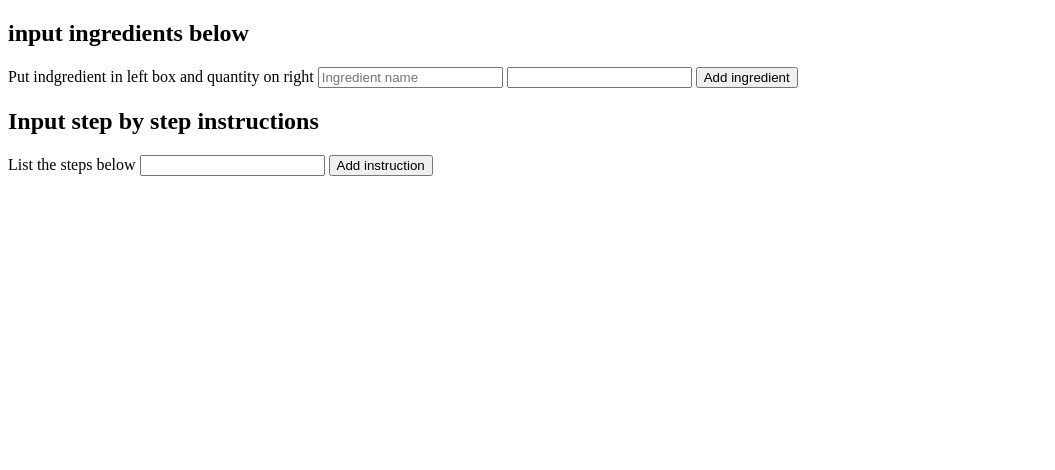
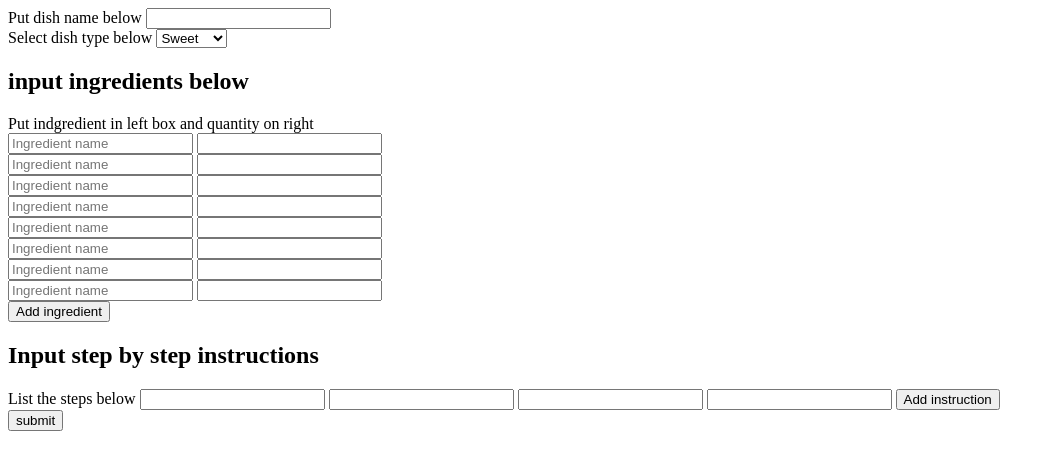
Before and after one commit to ChiKamoM/Recipe-storing-website, a Node server app: template views/index.ejs in a window 1280 px wide. Shown: the top 470 px of the page, without its empty margins (0-1055 px from the left). Run offline with Node 20, Linux system fonts and the light colour scheme; the template is opened without the code that fills it, so the values that code supplies are empty.

Commit message:
tested how data is passed, added inputs started backend for new recipe

```diff
--- a/index.js
+++ b/index.js
@@ -4,7 +4,7 @@ import pg from "pg";
 import 'dotenv/config';
 import bcrypt from "bcrypt";
 import { v4 as uuidv4 } from 'uuid';
-import e from "express";
+
 
 
 const app = express()
@@ -52,7 +52,7 @@ app.post("/register", async (req,res)=>{
             result = await db.query("INSERT INTO users (uuid,name,email,password) VALUES ($1,$2,$3,$4)",[uuid,name,email,hash])
             console.log(result)
             loggedIn = true;
-            res.redirect("/");
+            res.render("login.ejs");
          } else{
             res.send("user already exists. Try logging in")
          }
@@ -75,11 +75,11 @@ app.post("/login", async (req,res)=>{
             let result = await db.query("SELECT * FROM users WHERE email = $1",[email])
             const user = result.rows[0];
             if(result.rows.length > 0){
-                  bcrypt.compare(password,user.password, (err, res)=>{
+                  bcrypt.compare(password,user.password, (err, check)=>{
                         if(err){
                               console.log("Error comparing password", err)
                         } else{
-                              if(res){
+                              if(check){
                                     loggedIn = true
                                     currentUser = user.id
                                     res.redirect("/")
@@ -97,3 +97,11 @@ app.post("/login", async (req,res)=>{
 
 
 })
+
+app.post("/new-recipe", async (req,res)=>{
+      console.log(req.body);
+      let {name,type,ingredients, quantitiy,steps} = req.body
+
+      let result = await db.query ("INSERT INTO recipes (recipe_name,user_id,dish_type) VALUES ($1,$2,$3)",[name,currentUser,type])
+      res.redirect("/")
+})
--- a/views/index.ejs
+++ b/views/index.ejs
@@ -1,18 +1,83 @@
 <%- include("partials/header.ejs") %>
 <form method="post" action="/new-recipe">
+      <div class="Name">
+            <label for="name">
+                  Put dish name below
+            </label>
+            <input  type="text" name="name">
+      </div>
+      <div class="type">
+            <label for="type">Select dish type below</label>
+            <select name="type" id="">
+                  <option value="sweet">Sweet</option>
+                  <option value="savoury">Savoury</option>
+            </select>
+      </div>
       <div class="ingredients">
             <h2>input ingredients below</h2>
+
             <label for="ingredient">Put indgredient in left box and quantity on right</label>
-            <input type="te xt" placeholder="Ingredient name" name  ingredient>
-            <input type="text" name="quantiy">
+
+            <div class="ingredient-box">
+                  <input type="text" placeholder="Ingredient name" name="ingredient">
+                  <input type="text" name="quantiy">
+            </div>
+
+            <div class="ingredient-box">
+                  <input type="text" placeholder="Ingredient name" name="ingredient">
+                  <input type="text" name="quantiy">
+            </div>
+
+            <div class="ingredient-box">
+                  <input type="text" placeholder="Ingredient name" name="ingredient">
+                  <input type="text" name="quantiy">
+            </div>
+
+            <div class="ingredient-box">
+                  <input type="text" placeholder="Ingredient name" name="ingredient">
+                  <input type="text" name="quantiy">
+            </div>
+
+            <div class="ingredient-box">
+                  <input type="text" placeholder="Ingredient name" name="ingredient">
+                  <input type="text" name="quantiy">
+            </div>
+
+            <div class="ingredient-box">
+                  <input type="text" placeholder="Ingredient name" name="ingredient">
+                  <input type="text" name="quantiy">
+            </div>
+
+            <div class="ingredient-box">
+                  <input type="text" placeholder="Ingredient name" name="ingredient">
+                  <input type="text" name="quantiy">
+            </div>
+
+            <div class="ingredient-box">
+                  <input type="text" placeholder="Ingredient name" name="ingredient">
+                  <input type="text" name="quantiy">
+            </div>
+
+
             <button type="button">Add ingredient</button>
       </div>
       <h2>Input step by step instructions</h2>
       <div>
      <label for="step">List the steps below</label>
-     <input type="text" name="step" >
+
+      <input type="text" name="steps" >
+
+      <input type="text" name="steps" >
+
+      <input type="text" name="steps" >
+
+      <input type="text" name="steps" >
+
+
      <button type="button">Add instruction</button>
       </div>
+
+      <button>submit</button>
 </form>
 
 <script>
```
